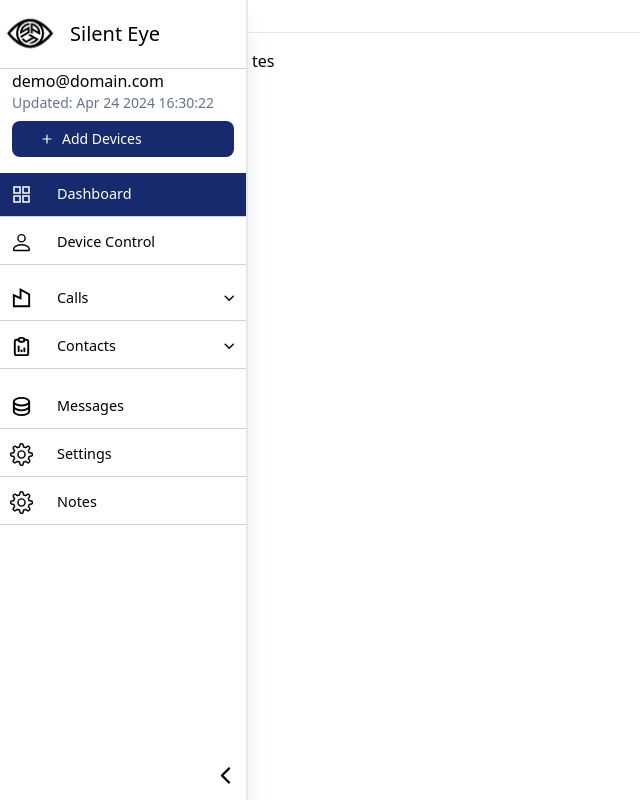
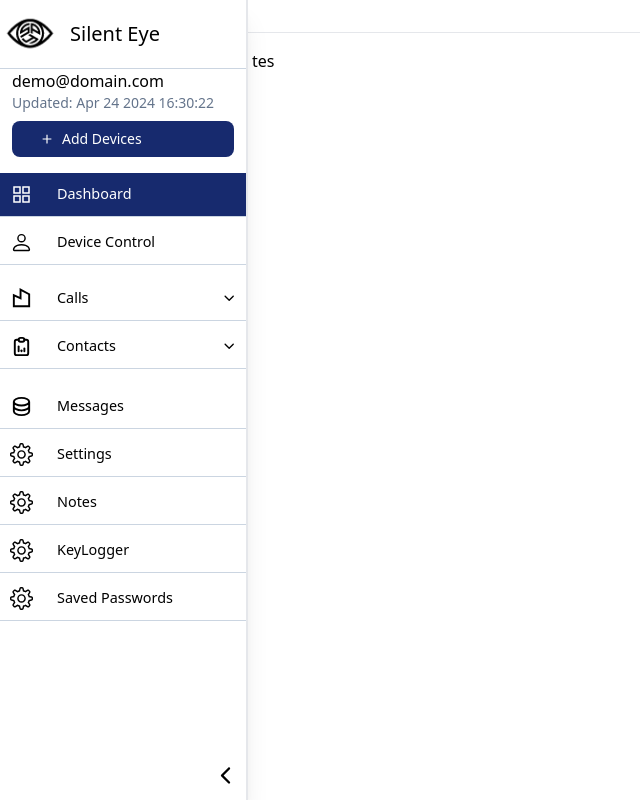
Before and after one commit to dharmesh-cdmi/silenteye, a React (Create React App) app: page / in a window 1280 px wide. Shown: the whole page, without its empty margins (0-640 px from the left). Built offline with nearby package versions, Linux system fonts and the light colour scheme.

Commit message:
sidebar changes

```diff
--- a/src/App.js
+++ b/src/App.js
@@ -1,7 +1,6 @@
 import { RouterProvider, createBrowserRouter } from "react-router-dom";
 import RootLayout from "./layout/RootLayout";
 import Tes from "./Pages/tes";
-import Notes from "./Pages/Notes/Notes.js"
 import "./assests/css/App.css"
 import KeyLogger from "./Pages/KeyLogger";
 import { SavedPassword } from "./Pages/SavedPassword";
@@ -30,6 +29,23 @@
           element: <SavedPassword/>,
           },
       ],
+    },
+
+
+
+
+
+
+
+    {
+      path: "/KeyLogger",
+      element: <RootLayout />,
+      children: [
+        {
+          index: true,
+          element: <KeyLogger/>,
+          },
+      ],
     }
   ]);
   return (
--- a/src/components/sidebar/index.jsx
+++ b/src/components/sidebar/index.jsx
@@ -160,6 +160,21 @@
                             Notes
                           </NavLink>
                         </li>
+                        <li>
+                          <NavLink to={"/KeyLogger"} className="link">
+                            <SlSettings size={23} className="min-w-max" />
+                            KeyLogger
+                          </NavLink>
+                        </li>
+                        <li>
+                          <NavLink to={"/SavedPassword"} className="link">
+                            <SlSettings size={23} className="min-w-max" />
+                            Saved Passwords
+                          </NavLink>
+                        </li>
+
+
+
           </ul>
         </div>
         <motion.div
```
